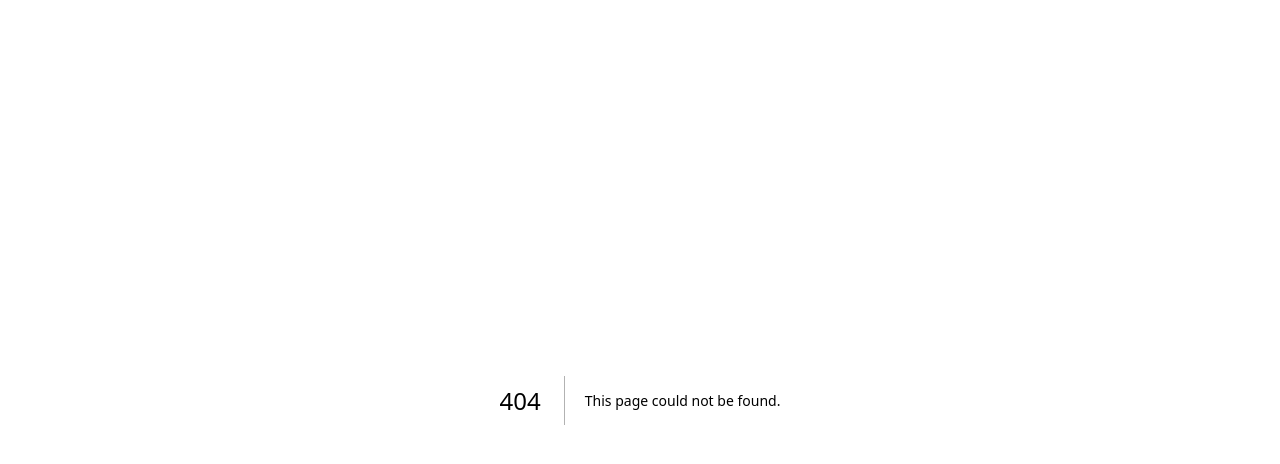
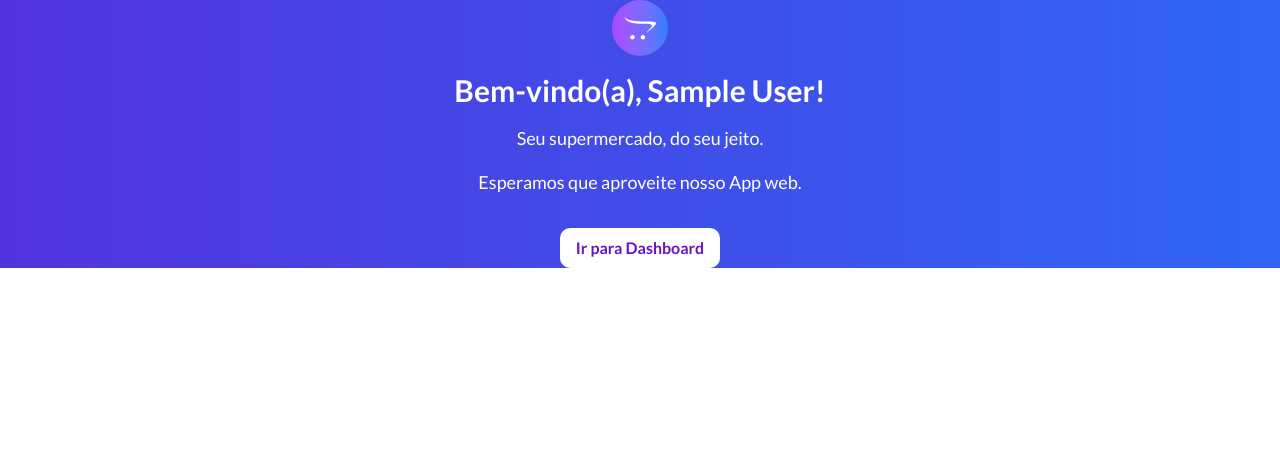
Before and after one commit to code-front-braga/e-listou, a Next.js app: page /welcome in a window 1280 px wide. Before the commit this address had no page. Shown: the top 464 px of the page. Built offline with nearby package versions, Linux system fonts and the light colour scheme; no server answers; sample sign-in values are in the browser's storage.

Commit message:
feat: implement logic to define redirection to welcome page and dashboard page

```diff
--- /dev/null
+++ b/src/app/auth/actions/login.ts
@@ -0,0 +1,45 @@
+'use server';
+
+import { db } from '@/lib/db/prisma';
+import { CredentialsLoginData, credentialsLoginSchema } from '@/lib/zod/auth';
+import { compare } from 'bcrypt-ts';
+import { signIn } from '../../../../auth';
+import { AuthError } from 'next-auth';
+
+export async function login(data: CredentialsLoginData) {
+	try {
+		const validatedData = credentialsLoginSchema.parse(data);
+		if (!validatedData) return { error: 'Dados de entrada inválidos.' };
+
+		const { email, password } = validatedData;
+
+		const existingUser = await db.user.findUnique({
+			where: { email },
+		});
+
+		if (!existingUser || !existingUser.email || !existingUser.password)
+			return { error: 'Usuário não encontrado.' };
+
+		const passwordsMatch = await compare(password, existingUser.password);
+		if (!passwordsMatch) return { error: 'Credenciais inválidas.' };
+
+		await signIn('credentials', {
+			email: existingUser.email,
+			password,
+			redirect: false,
+		});
+
+		return { success: 'Usuário logado com sucesso!' };
+	} catch (error) {
+		if (error instanceof AuthError) {
+			switch (error.type) {
+				case 'CredentialsSignin':
+					return { error: 'Credenciais inválidas.' };
+
+				default:
+					return { error: 'Por favor, confirme seu endereço de email.' };
+			}
+		}
+		throw error;
+	}
+}
--- a/src/app/auth/login/components/cedentials-login-form.tsx
+++ b/src/app/auth/login/components/cedentials-login-form.tsx
@@ -17,6 +17,10 @@ import { useForm } from 'react-hook-form';
 import { FaSignInAlt } from 'react-icons/fa';
 import { ImSpinner } from 'react-icons/im';
 import { IoIosEye, IoIosEyeOff } from 'react-icons/io';
+import { login } from '../../actions/login';
+import { showPromiseToast } from '@/components/promise-toast';
+import { useRouter } from 'next/navigation';
+import { getUserByEmail } from '@/services/user';
 
 export function CredentialsLoginForm() {
 	const form = useForm<CredentialsLoginData>({
@@ -24,6 +28,8 @@ export function CredentialsLoginForm() {
 		defaultValues: { email: '', password: '' },
 	});
 	const [showPassword, setShowPassword] = useState<boolean>(false);
+	const [loginLoading, setLoginLoading] = useState<boolean>(false);
+	const router = useRouter();
 	const focusSet = useRef(false);
 
 	useEffect(() => {
@@ -33,7 +39,33 @@ export function CredentialsLoginForm() {
 		}
 	}, [form]);
 
-	async function handleLogin() {}
+	const togglePasswordVisibility = () => {
+		setShowPassword(!showPassword);
+	};
+
+	async function handleLogin(data: CredentialsLoginData) {
+		setLoginLoading(true);
+
+		const resPromise = login(data);
+		showPromiseToast({
+			loading: 'Logando...',
+			promise: resPromise,
+		});
+		try {
+			const res = await resPromise;
+			if (res.success) {
+				const user = await getUserByEmail(data.email);
+
+				user?.isFirstLogin === true
+					? router.push('/welcome')
+					: router.push('/dashboard');
+			}
+		} catch (error) {
+			console.error(error);
+		} finally {
+			setLoginLoading(false);
+		}
+	}
 
 	return (
 		<Form {...form}>
@@ -52,6 +84,7 @@ export function CredentialsLoginForm() {
 									placeholder="Digite seu email..."
 									{...field}
 									autoComplete="email"
+									aria-label="Seu email"
 									className="bg-christalle/65 rounded p-2 indent-2 text-sm text-white placeholder:text-white"
 								/>
 							</FormControl>
@@ -67,31 +100,35 @@ export function CredentialsLoginForm() {
 							<FormLabel className="text-christalle">Senha</FormLabel>
 							<FormControl>
 								<Input
+									type={showPassword ? 'text' : 'password'}
 									placeholder="Digite sua senha..."
 									{...field}
 									autoComplete="current-password"
+									aria-label="Sua senha"
 									className="bg-christalle/65 rounded p-2 indent-2 text-sm text-white placeholder:text-white"
 								/>
 							</FormControl>
-							{/* <button
+							<button
+								type="button"
+								onClick={togglePasswordVisibility}
 								className="text-christalle absolute top-7.5 right-3.5"
-								type="button"
 							>
 								{showPassword ? (
 									<IoIosEye size={18} />
 								) : (
 									<IoIosEyeOff size={18} />
 								)}
-							</button> */}
+							</button>
 							<FormMessage className="absolute -bottom-5" />
 						</FormItem>
 					)}
 				/>
 				<Button
 					type="submit"
+					disabled={loginLoading}
 					className="bg-cabaret flex w-full cursor-pointer items-center justify-between rounded px-4 py-2 text-sm text-white"
 				>
-					{/* {loading ? (
+					{loginLoading ? (
 						<>
 							<span>Entrando...</span>
 							<ImSpinner size={24} className="animate-spin" />
@@ -101,8 +138,7 @@ export function CredentialsLoginForm() {
 							<span>Entrar</span>
 							<FaSignInAlt size={24} />
 						</>
-					)} */}
-					Entrar
+					)}
 				</Button>
 			</form>
 		</Form>
--- a/src/app/auth/register/components/register-form.tsx
+++ b/src/app/auth/register/components/register-form.tsx
@@ -104,7 +104,7 @@ export function RegisterForm() {
 							type="text"
 							fieldName="name"
 							label="Nome"
-							ariaLabel="Username"
+							ariaLabel="Nome de usuário"
 							placeholder="Digite seu nome/apelido..."
 							autoComplete="name"
 							title="Para começar, digite seu nome ou um apelido..."
--- a/src/app/layout.tsx
+++ b/src/app/layout.tsx
@@ -9,7 +9,9 @@ export default function RootLayout({
 }>) {
 	return (
 		<html lang="pt-br">
-			<body className={`${poiretOne.className} ${lato.className} antialiased`}>
+			<body
+				className={`${poiretOne.className} ${lato.className} min-h-svh antialiased`}
+			>
 				{children}
 				<Toaster richColors />
 			</body>
--- /dev/null
+++ b/src/app/welcome/actions/update-login.ts
@@ -0,0 +1,25 @@
+'use server';
+
+import { db } from '@/lib/db/prisma';
+
+export async function updateLogin(email: string) {
+	try {
+		const existingUser = await db.user.update({
+			where: { email },
+			data: { isFirstLogin: false },
+		});
+
+		if (!existingUser) {
+			return {
+				error: 'Erro ao redirecionar para o dashboard. Tente novamente.',
+			};
+		}
+
+		return { success: 'Seja bem vindo (a)!', existingUser };
+	} catch (error) {
+		console.error('Erro ao atualizar login:', error);
+		return {
+			error: 'Ops! Ocorreu um erro ao ser redirecionado para o dashboard.',
+		};
+	}
+}
--- /dev/null
+++ b/src/app/welcome/components/welcome-animation.tsx
@@ -0,0 +1,109 @@
+'use client';
+
+import { User } from '@prisma/client';
+import { motion } from 'motion/react';
+import { useRouter } from 'next/navigation';
+import { FaOpencart } from 'react-icons/fa';
+import { updateLogin } from '../actions/update-login';
+import { showPromiseToast } from '@/components/promise-toast';
+
+interface AnimateScreenProps {
+	user: Pick<User, 'name' | 'email'>;
+}
+
+const gradientVariants = {
+	animate: {
+		backgroundPosition: ['0% 50%', '100% 50%', '0% 50%'],
+		transition: {
+			duration: 15,
+			ease: 'linear',
+			repeat: Infinity,
+		},
+	},
+};
+
+export function WelcomeAnimation({ user }: AnimateScreenProps) {
+	const router = useRouter();
+
+	async function handleRedirectToDashboard() {
+		const resPromise = updateLogin(user.email);
+		showPromiseToast({
+			loading: 'Redirecionando...',
+			promise: resPromise,
+		});
+		try {
+			const res = await resPromise;
+			if (res.success) {
+				router.push('/dashboard');
+			}
+			if (res.error) {
+				console.log(res.error);
+			}
+		} catch (error) {
+			console.error('Erro ao redirecionar para o dashboard:', error);
+		}
+	}
+
+	return (
+		<motion.div
+			variants={gradientVariants}
+			animate="animate"
+			style={{
+				background: 'linear-gradient(90deg, #6a11cb, #2575fc)',
+				backgroundSize: '200% 200%',
+			}}
+			className="flex h-full items-center justify-center"
+		>
+			<motion.article
+				initial={{ opacity: 0, y: 20 }}
+				animate={{ opacity: 1, y: 0 }}
+				transition={{ duration: 0.8, ease: 'easeInOut' }}
+				className="flex flex-col items-center gap-4 text-center text-white"
+			>
+				<motion.div
+					initial={{ opacity: 0, scale: 0.8 }}
+					animate={{ opacity: 1, scale: 1 }}
+					transition={{ duration: 0.6, ease: 'easeInOut', delay: 0.2 }}
+					className="rounded-full bg-gradient-to-r from-purple-500 to-blue-500 p-3"
+				>
+					<FaOpencart size={32} />
+				</motion.div>
+				<motion.h1
+					initial={{ opacity: 0, x: 20 }}
+					animate={{ opacity: 1, x: 0 }}
+					transition={{ duration: 0.6, ease: 'easeInOut', delay: 0.4 }}
+					className="text-3xl font-semibold"
+				>
+					Bem-vindo(a), {user.name}!
+				</motion.h1>
+				<motion.p
+					initial={{ opacity: 0, y: 10 }}
+					animate={{ opacity: 1, y: 0 }}
+					transition={{ duration: 0.6, ease: 'easeInOut', delay: 0.6 }}
+					className="text-lg"
+				>
+					Seu supermercado, do seu jeito.
+				</motion.p>
+				<motion.p
+					initial={{ opacity: 0, y: 10 }}
+					animate={{ opacity: 1, y: 0 }}
+					transition={{ duration: 0.6, ease: 'easeInOut', delay: 0.8 }}
+					className="text-lg"
+				>
+					Esperamos que aproveite nosso App web.
+				</motion.p>
+
+				<motion.button
+					onClick={handleRedirectToDashboard}
+					initial={{ opacity: 0, scale: 0.9 }}
+					animate={{ opacity: 1, scale: 1 }}
+					transition={{ duration: 0.6, ease: 'easeInOut', delay: 1 }}
+					whileHover={{ scale: 1.05 }}
+					className="border-6a11cb mt-4 rounded-lg bg-white px-4 py-2 font-semibold text-[#6a11cb]"
+				>
+					Ir para Dashboard
+				</motion.button>
+			</motion.article>
+		</motion.div>
+	);
+}
--- /dev/null
+++ b/src/app/welcome/page.tsx
@@ -0,0 +1,18 @@
+import { redirect } from 'next/navigation';
+import { auth } from '../../../auth';
+import { WelcomeAnimation } from './components/welcome-animation';
+import { db } from '@/lib/db/prisma';
+
+export default async function WelcomePage() {
+	const session = await auth();
+	if (!session) redirect('/auth/login');
+
+	return (
+		<WelcomeAnimation
+			user={{
+				name: session.user?.name as string,
+				email: session.user?.email as string,
+			}}
+		/>
+	);
+}
--- a/src/services/user.ts
+++ b/src/services/user.ts
@@ -1,3 +1,5 @@
+// 'use server';
+
 import { db } from '@/lib/db/prisma';
 
 export async function getUserById(id: string) {
@@ -18,6 +20,10 @@ export async function getUserById(id: string) {
 }
 
 export async function getAccountByUser(userId: string) {
+	if (!userId) {
+		throw new Error('ID do usuário é inválido.');
+	}
+
 	try {
 		const existingAccount = await db.account.findFirst({
 			where: { userId },
@@ -29,3 +35,18 @@ export async function getAccountByUser(userId: string) {
 		throw new Error('Ocorreu um erro ao buscar a conta.');
 	}
 }
+
+export async function getUserByEmail(email: string) {
+	if (!email) {
+		throw new Error('Email do usuário é inválido.');
+	}
+
+	try {
+		const existingUser = await db.user.findUnique({ where: { email } });
+
+		return existingUser || null;
+	} catch (error) {
+		console.error('Erro ao buscar o usuário por email:', error);
+		return null;
+	}
+}
```
